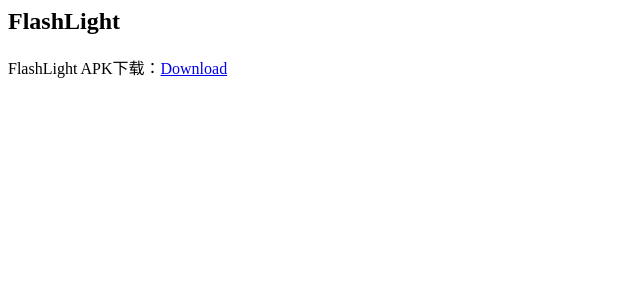
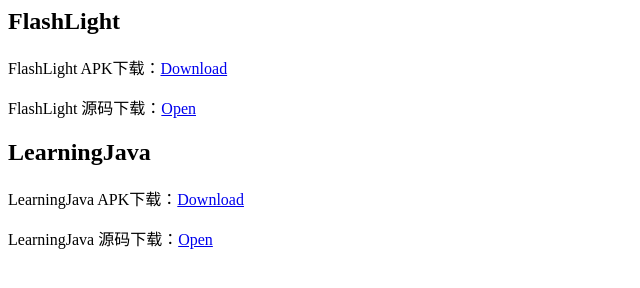
Before and after one commit to Nelda-D/Nelda-D.github.io, a plain HTML site: page index.html in a window 1280 px wide. Shown: the whole page, without its empty margins (0-640 px from the left). Drawn offline with Linux system fonts and the light colour scheme.

Commit message:
change index
添加上LearningJava的数据

```diff
--- a/index.html
+++ b/index.html
@@ -4,7 +4,12 @@
 		<div>
 		 <h2>FlashLight</h2>
 		 <p>FlashLight APK下载：<a href="http://nelda-d.github.io/apk/FlashLight.apk">Download</a></p>
-		 <p></p>
+		 <p>FlashLight 源码下载：<a href="http://github.com/nelda-d/Flashlight">Open</a></p>
+		</div>
+		<div>
+		 <h2>LearningJava</h2>
+		 <p>LearningJava APK下载：<a href="http://nelda-d.github.io/apk/LearningJava.apk">Download</a></p>
+		 <p>LearningJava 源码下载：<a href="http://github.com/nelda-d/LearningJava">Open</a></p>
 		</div>
 	</body>
 </html>
```
